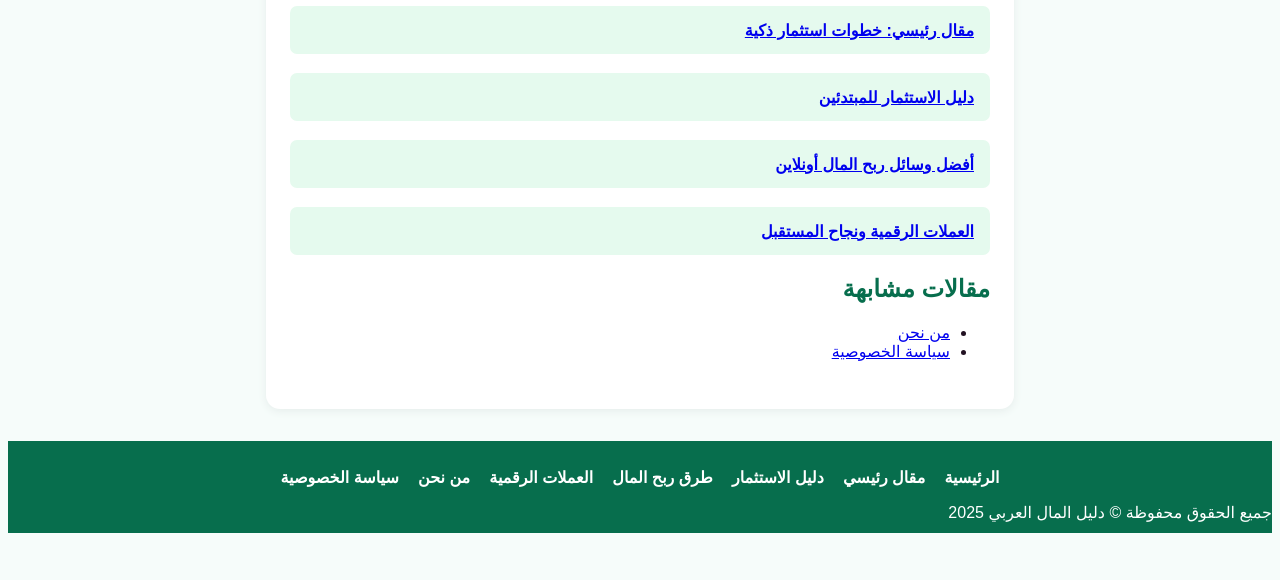
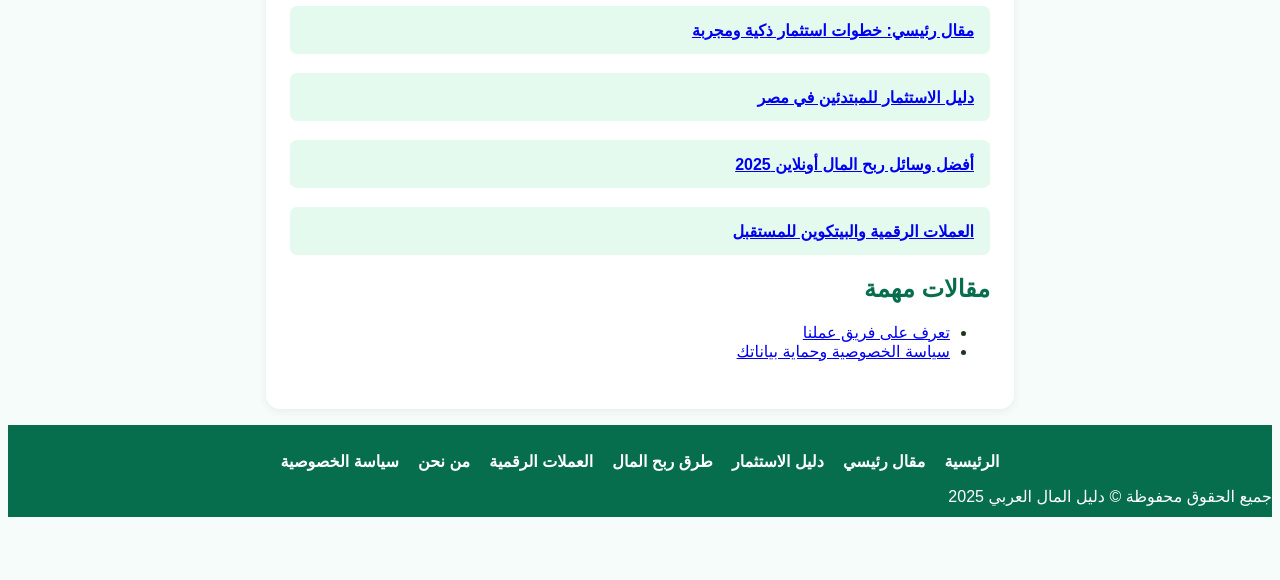
Before and after one commit to Zezooo342/Zezooo342.github.io, a plain HTML site: page index.html in a window 1280 px wide. Shown: the part 220-800 px from the top of the page. Drawn offline with Linux system fonts and the light colour scheme.

Commit message:
Update index.html

```diff
--- a/index.html
+++ b/index.html
@@ -2,11 +2,11 @@
 <html lang="ar" dir="rtl">
 <head>
   <meta charset="UTF-8">
-  <title>الرئيسية | دليل المال العربي</title>
-  <meta name="description" content="دليلك العملي للاستثمار والربح وأنجح المشاريع في الوطن العربي.">
-  <meta name="keywords" content="استثمار, مشاريع, ربح المال, دخل إضافي, المال العربي, التداول, العملات الرقمية">
-  <meta property="og:title" content="دليل المال العربي – ابدأ استثمارك من اليوم"/>
-  <meta property="og:description" content="ابدأ خطواتك نحو دخل أفضل ومعيشة أذكى، رؤى ومشاريع مستقبلية حديثة."/>
+  <title>دليل المال العربي | استثمر وحقق دخل حقيقي</title>
+  <meta name="description" content="بوابة حقيقية للاستثمار والربح والمشاريع المربحة في الوطن العربي مع نصائح وتقارير حصرية مجربة للقبول السريع في أدسنس.">
+  <meta name="keywords" content="استثمار, مشاريع, ربح المال, دخل إضافي, المال العربي, التداول, العملات الرقمية, أدسنس, سيو">
+  <meta property="og:title" content="دليل المال العربي – خطوات الاستثمار والربح"/>
+  <meta property="og:description" content="انطلق مع أقوى مصادر المال بمقالات موثقة وتحليلات يومية وتجارب واقعية."/>
   <meta property="og:image" content="https://zezooo342.github.io/myogimage.jpg"/>
   <meta property="og:type" content="website"/>
   <link rel="canonical" href="https://zezooo342.github.io/"/>
@@ -19,11 +19,11 @@
   }
   </script>
   <style>
-    body { font-family: 'Tajawal', Arial, sans-serif; background: #f6fcfa; color: #212;}
+    body {font-family:'Tajawal',Arial,sans-serif;background:#f6fcfa;color:#232;}
     nav,footer {background: #076e4d; color: #fff; padding: .7em 0;}
     nav ul,footer ul {list-style:none;display:flex;justify-content:center;gap:1.2em;padding:0;}
     nav a,footer a {color:#fff;font-weight:bold;text-decoration:none;}
-    .main {background:#fff;max-width:700px;margin:2em auto;padding:2em 1.5em;border-radius:14px;box-shadow:0 2px 8px #e5edeb;}
+    .main {background:#fff;max-width:700px;margin:2em auto 1em auto;padding:2em 1.5em;border-radius:14px;box-shadow:0 2px 8px #e5edeb;}
     h1,h2 {color:#076e4d;}
     .artlink {display:block; margin:1.2em 0; padding:.9em 1em; background:#e5faee; border-radius:7px; font-weight: bold;}
   </style>
@@ -41,15 +41,15 @@
   </ul>
 </nav>
 <div class="main">
-  <h1>دليل المال العربي – بوابتك للاستثمار والربح!</h1>
-  <a href="article.html" class="artlink">مقال رئيسي: خطوات استثمار ذكية</a>
-  <a href="invest-arab.html" class="artlink">دليل الاستثمار للمبتدئين</a>
-  <a href="make-money-online.html" class="artlink">أفضل وسائل ربح المال أونلاين</a>
-  <a href="crypto-guide.html" class="artlink">العملات الرقمية ونجاح المستقبل</a>
-  <h2>مقالات مشابهة</h2>
+  <h1>دليل المال العربي – بوابتك للاستثمار والثراء العصري</h1>
+  <a href="article.html" class="artlink">مقال رئيسي: خطوات استثمار ذكية ومجربة</a>
+  <a href="invest-arab.html" class="artlink">دليل الاستثمار للمبتدئين في مصر</a>
+  <a href="make-money-online.html" class="artlink">أفضل وسائل ربح المال أونلاين 2025</a>
+  <a href="crypto-guide.html" class="artlink">العملات الرقمية والبيتكوين للمستقبل</a>
+  <h2>مقالات مهمة</h2>
   <ul>
-    <li><a href="about.html">من نحن</a></li>
-    <li><a href="privacy.html">سياسة الخصوصية</a></li>
+    <li><a href="about.html">تعرف على فريق عملنا</a></li>
+    <li><a href="privacy.html">سياسة الخصوصية وحماية بياناتك</a></li>
   </ul>
 </div>
 <footer>
```
